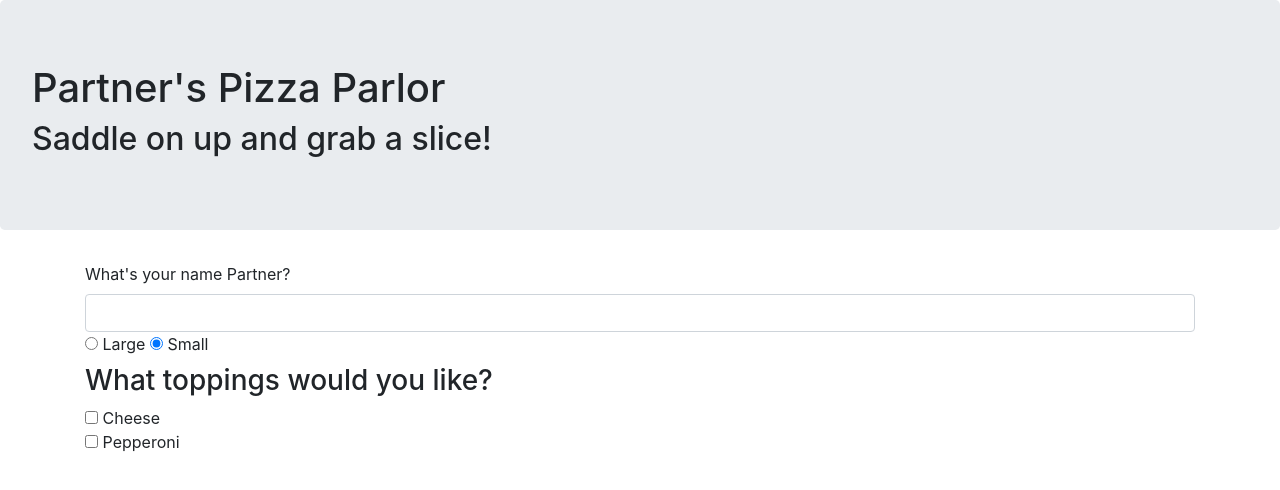
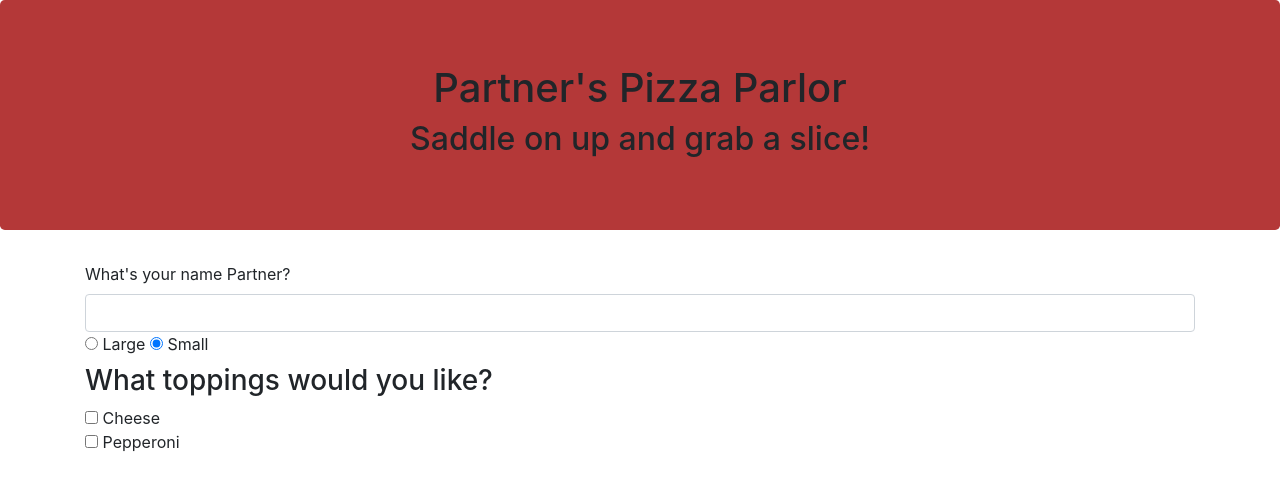
Before and after one commit to lcmpbll/Partner-s-Pizza-Parlor, a plain HTML site: page index.html in a window 1280 px wide. Drawn offline with Linux system fonts and the light colour scheme.

Commit message:
Add background color to header.

```diff
--- a/css/styles.css
+++ b/css/styles.css
@@ -1,3 +1,8 @@
 #confirm-order {
 	display: none;
 }
+
+.jumbotron {
+	background-color: rgba(165, 15, 15, 0.828);
+	text-align: center;
+}
```
Also changed, not shown: img/jumbo.jpeg (added), 1 other file.
